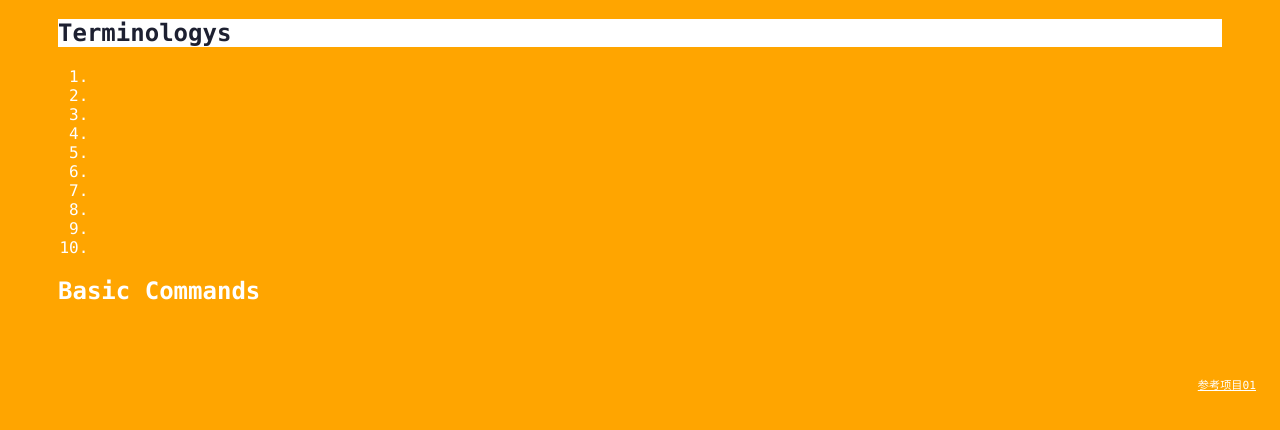
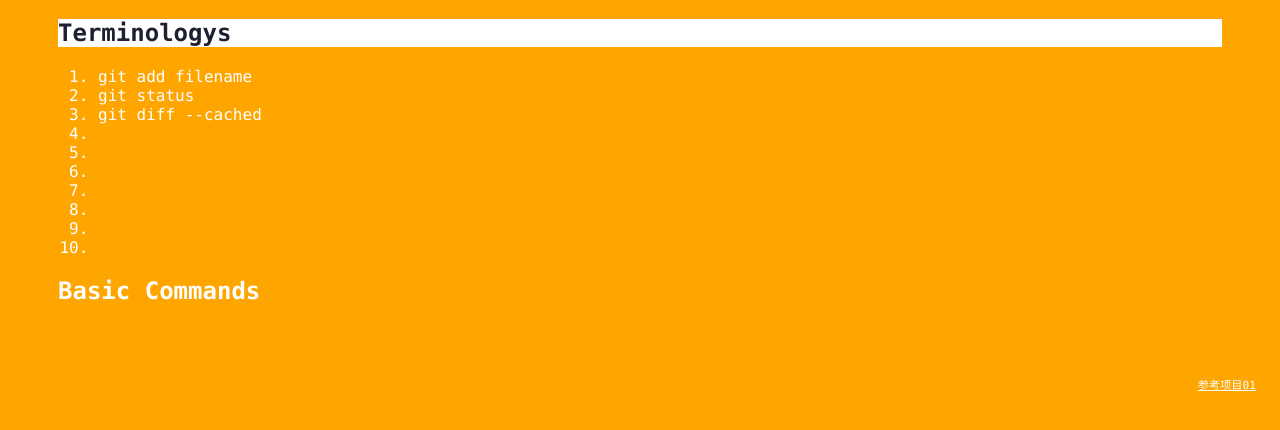
Before and after one commit to mtf090345/git_learning, a plain HTML site: page index.html in a window 1280 px wide. Both pictures are taken after a click on the element "Terminologys". Shown: the part 226-656 px from the top of the page. Drawn offline with Linux system fonts and the light colour scheme.

Commit message:
update index.html

```diff
--- a/index.html
+++ b/index.html
@@ -14,9 +14,9 @@
         <div class="accordion"><h1>Terminologys</h1></div>
             <div class="panel">
                 <ol>
-                    <li></li>
-                    <li></li>
-                    <li></li>
+                    <li>git add filename</li>
+                    <li>git status</li>
+                    <li>git diff --cached</li>
                     <li></li>
                     <li></li>
                     <li></li>
```
